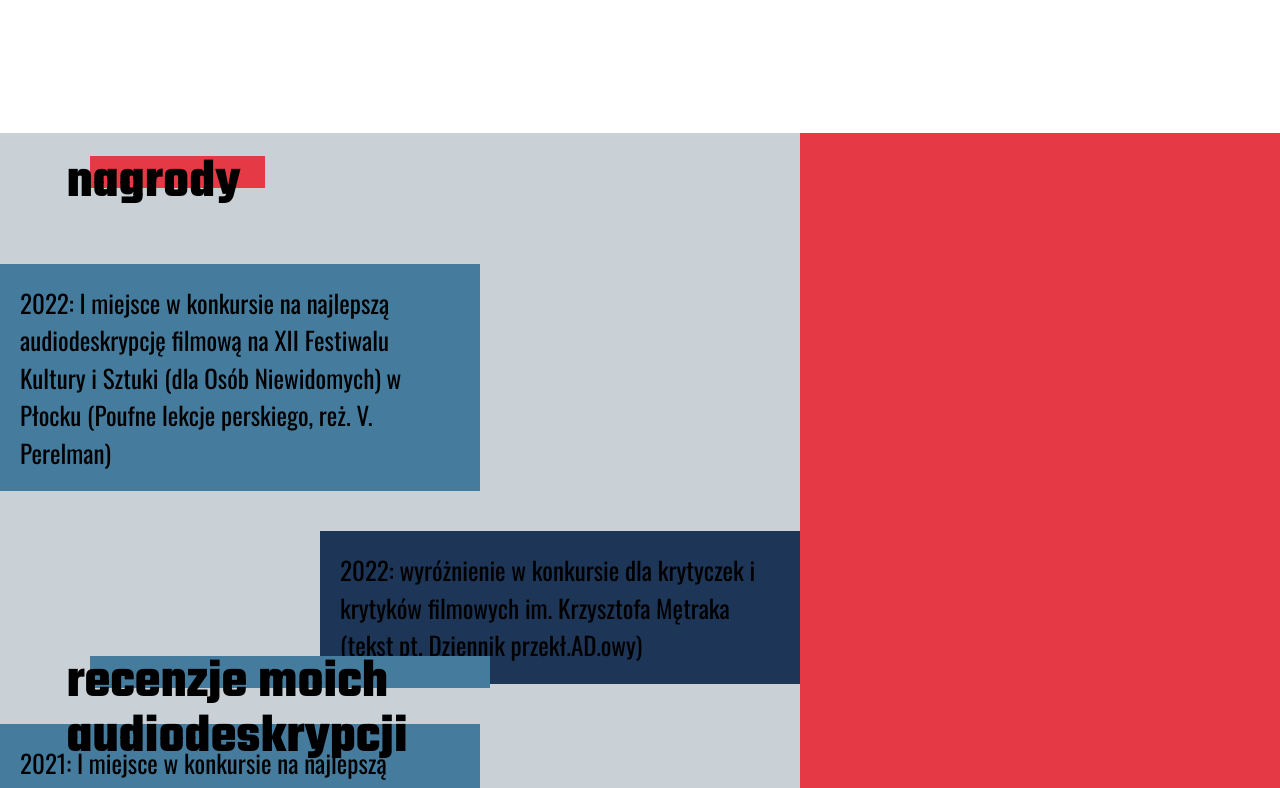
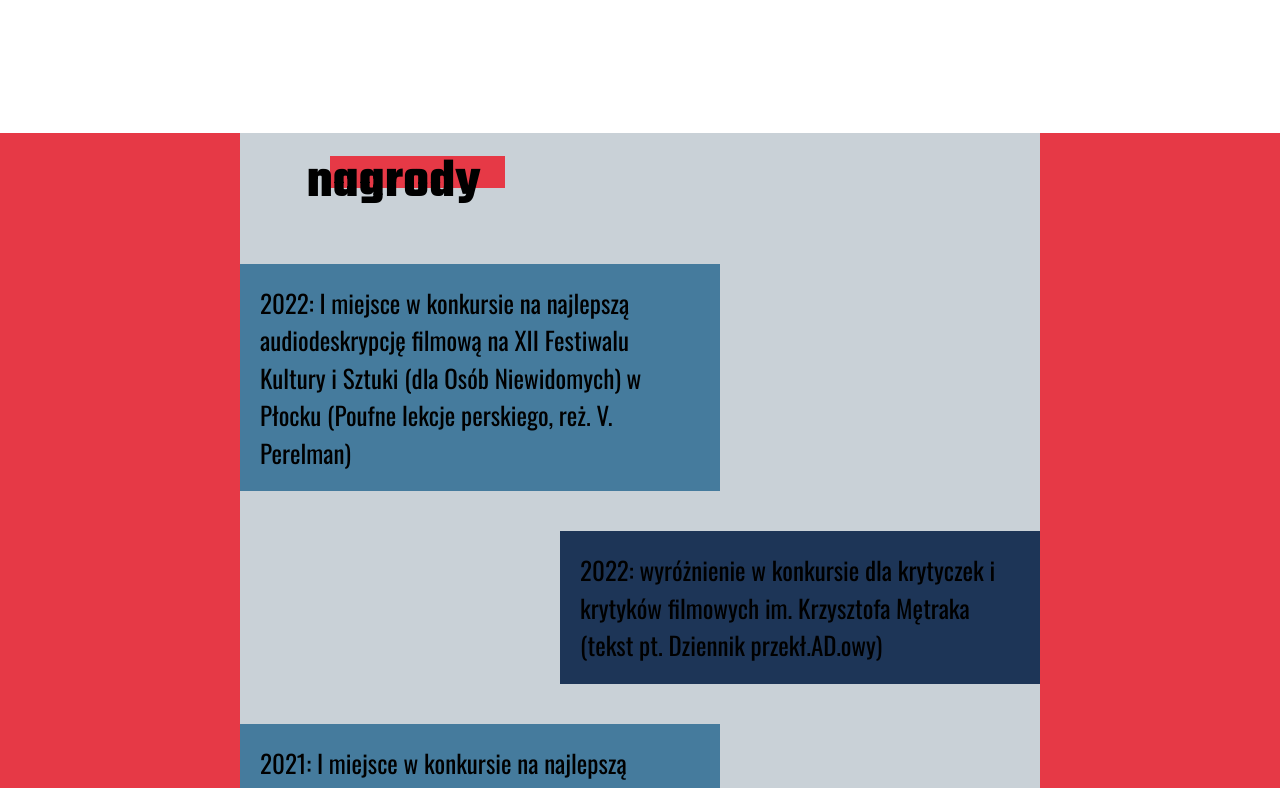
Before and after one commit to rodzinnie/adekwatnie, a React (Vite) app: page / in a window 1280 px wide. Shown: the part 3960-4748 px from the top of the page. Built offline with nearby package versions, Linux system fonts and the light colour scheme.

Commit message:
Move awards to separate component.

```diff
--- /dev/null
+++ b/src/components/common/Awards/index.jsx
@@ -0,0 +1,36 @@
+import styles from './index.module.scss'
+import {Heading} from '../'
+function Awards() {
+  return (
+    <section className={styles.root}>
+      <div className={styles.container}>
+        <Heading variant='bgRed'>
+          <h3>nagrody</h3>
+        </Heading>
+        <p className={styles.paraLeft}>
+          2022: I miejsce w konkursie na najlepszą audiodeskrypcję filmową na
+          XII Festiwalu Kultury i Sztuki (dla Osób Niewidomych) w Płocku
+          (Poufne lekcje perskiego, reż. V. Perelman)
+
+        </p>
+        <p className={styles.paraRight}>
+          2022: wyróżnienie w konkursie dla krytyczek i krytyków filmowych im.
+          Krzysztofa Mętraka (tekst pt. Dziennik przekł.AD.owy)
+        </p>
+        <p className={styles.paraLeft}>
+          2021: I miejsce w konkursie na najlepszą audiodeskrypcję filmową na
+          XI Festiwalu Kultury i Sztuki (dla Osób Niewidomych) w Płocku
+          (SWEAT, reż. Magnus von Horn)
+
+        </p>
+        <p className={styles.paraRight}>
+          2020: II miejsce w konkursie na najlepszą audiodeskrypcję filmową na
+          X Festiwalu Kultury i Sztuki (dla Osób Niewidomych) w Płocku (Wysoka
+          dziewczyna, reż. K. Bałagow)
+        </p>
+      </div>
+    </section>
+  )
+}
+
+export default Awards
--- /dev/null
+++ b/src/components/common/Awards/index.module.css
@@ -0,0 +1,61 @@
+/* FONTS */
+@import url("https://fonts.googleapis.com/css2?family=Oswald:wght@200;300;400;500;600;700&family=Teko:wght@300;400;500;600;700&display=swap");
+/* FONT COLORS */
+/* BACKGROUND COLORS */
+/* HEIGHTS */
+/* WIDTHS */
+/* MARGINS */
+/** 12 division grid,
+*   for multiples use calc($var*[const])
+*/
+/* ALWAYS USE max-width starting from xl down*/
+/* BREAKPOINTS */
+.root {
+  background-color: transparent;
+  margin: 0;
+  padding: 0;
+  border: none;
+}
+
+.container {
+  width: 800px;
+  margin: auto;
+  background-color: rgba(199, 226, 231, 0.9019607843);
+}
+
+.paraLeft,
+.paraRight {
+  padding: 20px;
+  position: relative;
+  width: 60%;
+  margin: 40px 0;
+  font-family: "Oswald", sans-serif;
+  line-height: 150%;
+  font-size: 25px;
+  z-index: 1;
+}
+.paraLeft::before,
+.paraRight::before {
+  z-index: -2;
+  position: absolute;
+  content: "";
+  left: 0;
+  top: 0;
+  width: 100%;
+  height: 100%;
+  background-color: blue;
+}
+
+.paraLeft {
+  margin-right: 40%;
+}
+.paraLeft::before {
+  background-color: #457b9d;
+}
+
+.paraRight {
+  margin-left: 40%;
+}
+.paraRight::before {
+  background-color: #1d3557;
+}/*# sourceMappingURL=index.module.css.map */
--- /dev/null
+++ b/src/components/common/Awards/index.module.scss
@@ -0,0 +1,48 @@
+@import '../../../settings';
+.root {
+  background-color: transparent;
+  margin: 0;
+  padding: 0;
+  border: none;
+}
+.container{
+  width: clamp(800px, 800px, 800px);
+  margin: auto;
+  background-color: $bgLightContainer;
+}
+
+.paraLeft,
+.paraRight {
+  padding: 20px;
+  position: relative;
+  width: 60%;
+  margin: 40px 0;
+  font-family: $main-font-text;
+  line-height: 150%;
+  font-size: 25px;
+  z-index: 1;
+  &::before {
+    z-index: -2;
+    position: absolute;
+    content: '';
+    left: 0;
+    top: 0;
+    width: 100%;
+    height: 100%;
+    background-color: blue;
+  }
+}
+
+.paraLeft {
+  margin-right: 40%;
+
+  &::before {
+    background-color: $bgLightBlue;
+  }
+}
+.paraRight {
+  margin-left: 40%;
+  &::before {
+    background-color: $bgDarkBlue;
+  }
+}
--- a/src/components/common/index.jsx
+++ b/src/components/common/index.jsx
@@ -1,3 +1,4 @@
+export { default as Awards } from './Awards'
 export { default as Button } from './Button'
 export { default as Carousel } from './Carousel'
 export { default as Container } from './Container'
--- a/src/components/layout/About/index.jsx
+++ b/src/components/layout/About/index.jsx
@@ -1,4 +1,4 @@
-import { Carousel, Container, Heading, SegmentHeader, Short, VoiceRecords  } from '../../common'
+import { Awards, Carousel, Container, Heading, SegmentHeader, Short, VoiceRecords  } from '../../common'
 import styles from './index.module.scss'
 import { list , testimonials} from './data'
 
@@ -8,32 +8,7 @@ function About() {
       <SegmentHeader bgColor='lightBackground' variant='bgRed' title='o mnie' />
       <Short />
       <VoiceRecords list={list} />
-      <section>
-        <Container>
-          <Heading variant='bgRed'>
-            <h3>nagrody</h3>
-          </Heading>
-          <p className={styles.paraLeft}>
-            2022: I miejsce w konkursie na najlepszą audiodeskrypcję filmową na
-            XII Festiwalu Kultury i Sztuki (dla Osób Niewidomych) w Płocku
-            (Poufne lekcje perskiego, reż. V. Perelman)
-          </p>
-          <p className={styles.paraRight}>
-            2022: wyróżnienie w konkursie dla krytyczek i krytyków filmowych im.
-            Krzysztofa Mętraka (tekst pt. Dziennik przekł.AD.owy)
-          </p>
-          <p className={styles.paraLeft}>
-            2021: I miejsce w konkursie na najlepszą audiodeskrypcję filmową na
-            XI Festiwalu Kultury i Sztuki (dla Osób Niewidomych) w Płocku
-            (SWEAT, reż. Magnus von Horn)
-          </p>
-          <p className={styles.paraRight}>
-            2020: II miejsce w konkursie na najlepszą audiodeskrypcję filmową na
-            X Festiwalu Kultury i Sztuki (dla Osób Niewidomych) w Płocku (Wysoka
-            dziewczyna, reż. K. Bałagow)
-          </p>
-        </Container>
-      </section>
+      <Awards />
       {/* <section className={styles.lightBackground}>
         <Heading variant='bgLightBlue'>
           <h3>Pisanie i szkolenia</h3>
--- a/src/components/layout/About/index.module.scss
+++ b/src/components/layout/About/index.module.scss
@@ -1,41 +1,6 @@
 @import '../../../settings';
 .lightBackground {
   // background-color: $lightBackground;
-}
-.paraLeft,
-.paraRight {
-  padding: 20px;
-  position: relative;
-  width: 60%;
-  margin: 40px 0;
-  font-family: $main-font-text;
-  line-height: 150%;
-  font-size: 25px;
-  z-index: 1;
-  &::before {
-    z-index: -2;
-    position: absolute;
-    content: '';
-    left: 0;
-    top: 0;
-    width: 100%;
-    height: 100%;
-    background-color: blue;
-  }
-}
-
-.paraLeft {
-  margin-right: 40%;
-
-  &::before {
-    background-color: $bgLightBlue;
-  }
-}
-.paraRight {
-  margin-left: 40%;
-  &::before {
-    background-color: $bgDarkBlue;
-  }
 }
 
 .root {
```
Also changed, not shown: src/components/layout/About/index.module.css (+0 -37 lines), 2 other files (tests, documents, lock files or other folders).
